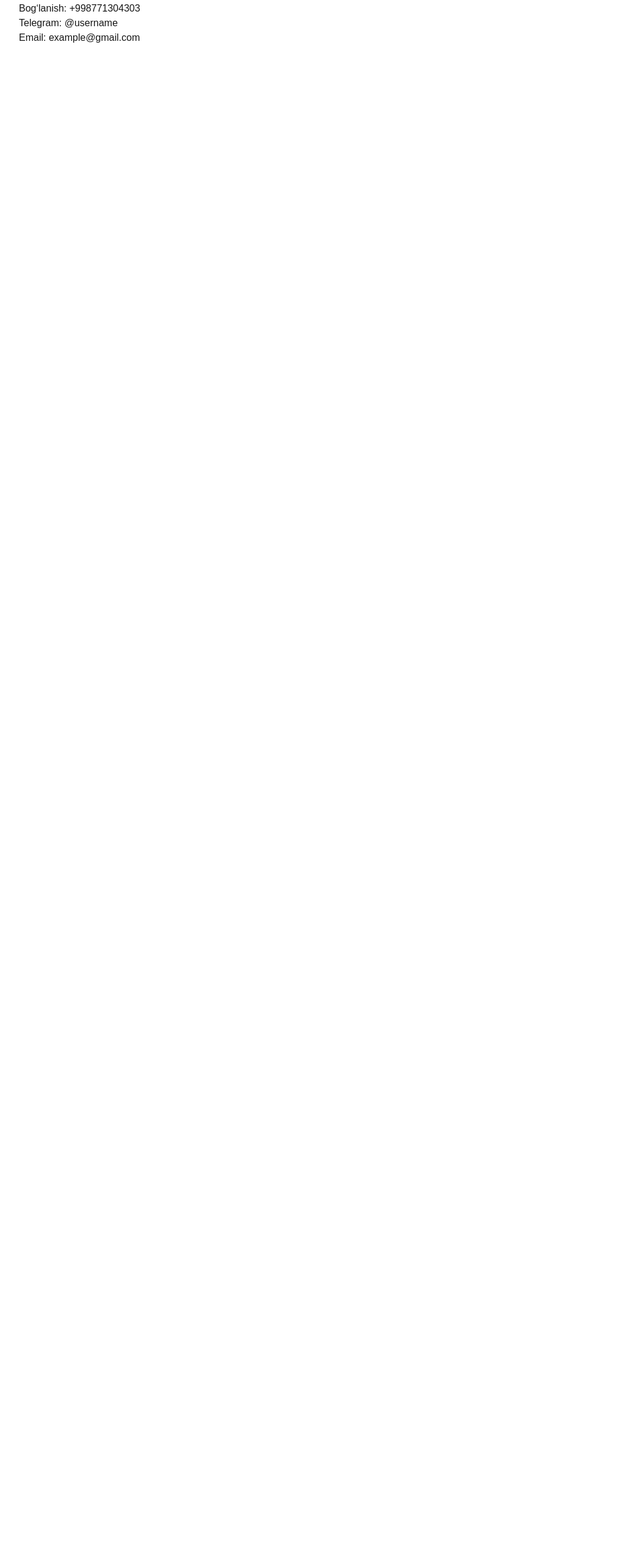
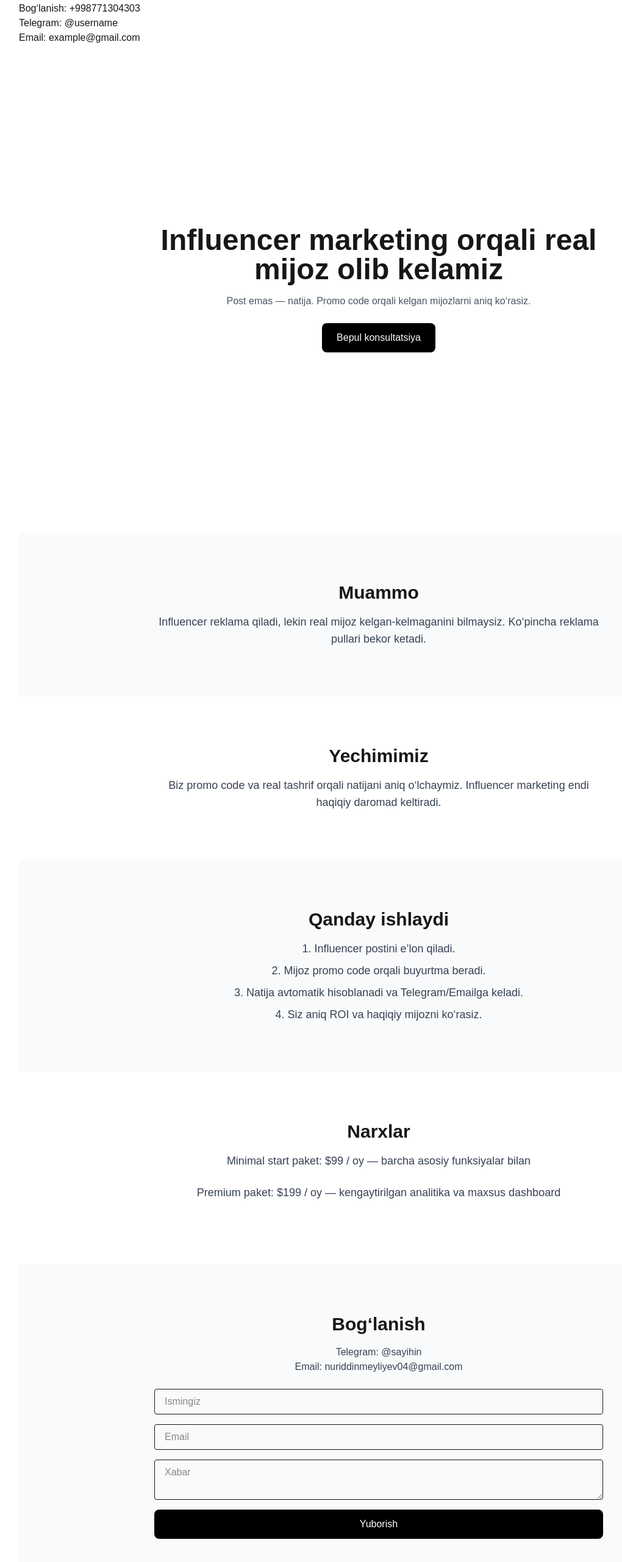
Before and after one commit to nuriddinwelle/Deelsa, a Next.js app: page / in a window 1280 px wide. Shown: the part 216-2778 px from the top of the page at 61% size, without its empty margins (19-1039 px from the left). Before the commit the page ends 800 px from the top, so only its background shows below. Built offline with nearby package versions, Linux system fonts and the light colour scheme.

Commit message:
Landing page update

```diff
--- a/app/page.tsx
+++ b/app/page.tsx
@@ -23,6 +23,76 @@ Bog‘lanish: +998771304303 <br />
 Telegram: @username <br />
 Email: example@gmail.com
 </p>
+<section className="min-h-screen flex items-center justify-center bg-white">
+  <div className="max-w-3xl text-center px-4">
+    <h1 className="text-5xl font-bold mb-4">
+      Influencer marketing orqali real mijoz olib kelamiz
+    </h1>
+    <p className="text-gray-600 mb-6">
+      Post emas — natija. Promo code orqali kelgan mijozlarni aniq ko‘rasiz.
+    </p>
+    <button className="bg-black text-white px-6 py-3 rounded-lg">
+      Bepul konsultatsiya
+    </button>
+  </div>
+</section>
+<section className="py-20 bg-gray-50">
+  <div className="max-w-3xl mx-auto text-center px-4">
+    <h2 className="text-3xl font-semibold mb-4">Muammo</h2>
+    <p className="text-gray-700 text-lg">
+      Influencer reklama qiladi, lekin real mijoz kelgan-kelmaganini bilmaysiz.
+      Ko‘pincha reklama pullari bekor ketadi.
+    </p>
+  </div>
+</section>
+<section className="py-20 bg-white">
+  <div className="max-w-3xl mx-auto text-center px-4">
+    <h2 className="text-3xl font-semibold mb-4">Yechimimiz</h2>
+    <p className="text-gray-700 text-lg">
+      Biz promo code va real tashrif orqali natijani aniq o‘lchaymiz.
+      Influencer marketing endi haqiqiy daromad keltiradi.
+    </p>
+  </div>
+</section>
+<section className="py-20 bg-gray-50">
+  <div className="max-w-3xl mx-auto text-center px-4">
+    <h2 className="text-3xl font-semibold mb-4">Qanday ishlaydi</h2>
+    <ol className="text-gray-700 text-lg list-decimal list-inside space-y-2">
+      <li>Influencer postini e’lon qiladi.</li>
+      <li>Mijoz promo code orqali buyurtma beradi.</li>
+      <li>Natija avtomatik hisoblanadi va Telegram/Emailga keladi.</li>
+      <li>Siz aniq ROI va haqiqiy mijozni ko‘rasiz.</li>
+    </ol>
+  </div>
+</section>
+<section className="py-20 bg-white">
+  <div className="max-w-3xl mx-auto text-center px-4">
+    <h2 className="text-3xl font-semibold mb-4">Narxlar</h2>
+    <p className="text-gray-700 text-lg mb-6">
+      Minimal start paket: $99 / oy — barcha asosiy funksiyalar bilan
+    </p>
+    <p className="text-gray-700 text-lg mb-6">
+      Premium paket: $199 / oy — kengaytirilgan analitika va maxsus dashboard
+    </p>
+  </div>
+</section>
+<section className="py-20 bg-gray-50">
+  <div className="max-w-3xl mx-auto text-center px-4">
+    <h2 className="text-3xl font-semibold mb-4">Bog‘lanish</h2>
+    <p className="text-gray-700 mb-6">
+      Telegram: @sayihin <br />
+      Email: nuriddinmeyliyev04@gmail.com
+    </p>
+    <form className="flex flex-col gap-4">
+      <input type="text" placeholder="Ismingiz" className="border px-4 py-2 rounded" />
+      <input type="email" placeholder="Email" className="border px-4 py-2 rounded" />
+      <textarea placeholder="Xabar" className="border px-4 py-2 rounded"></textarea>
+      <button type="submit" className="bg-black text-white px-6 py-3 rounded-lg">
+        Yuborish
+      </button>
+    </form>
+  </div>
+</section>
 
     </main>
   );
```
